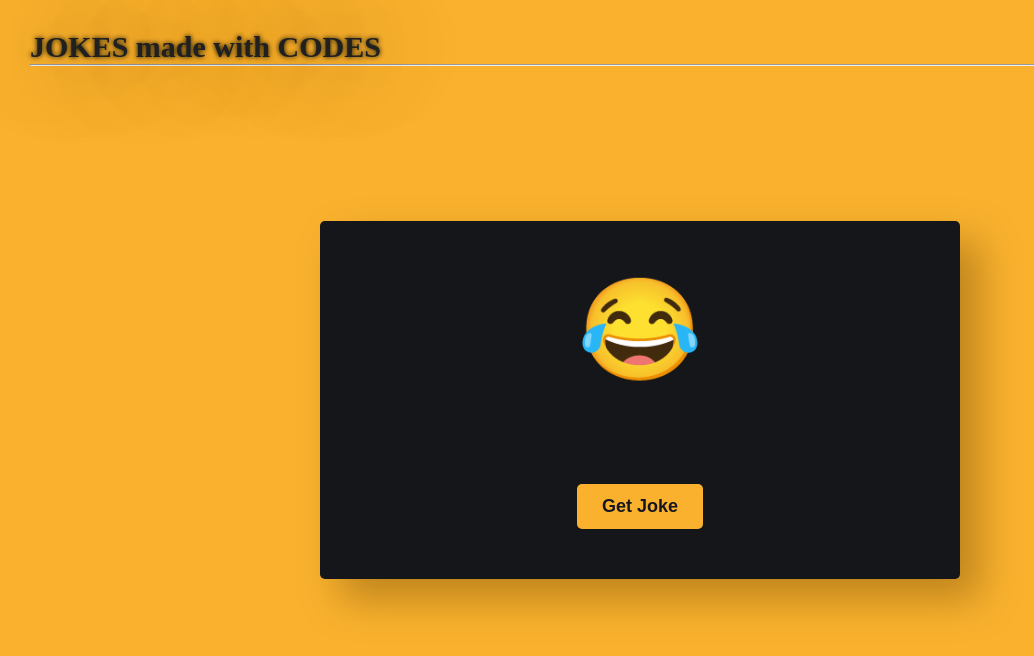
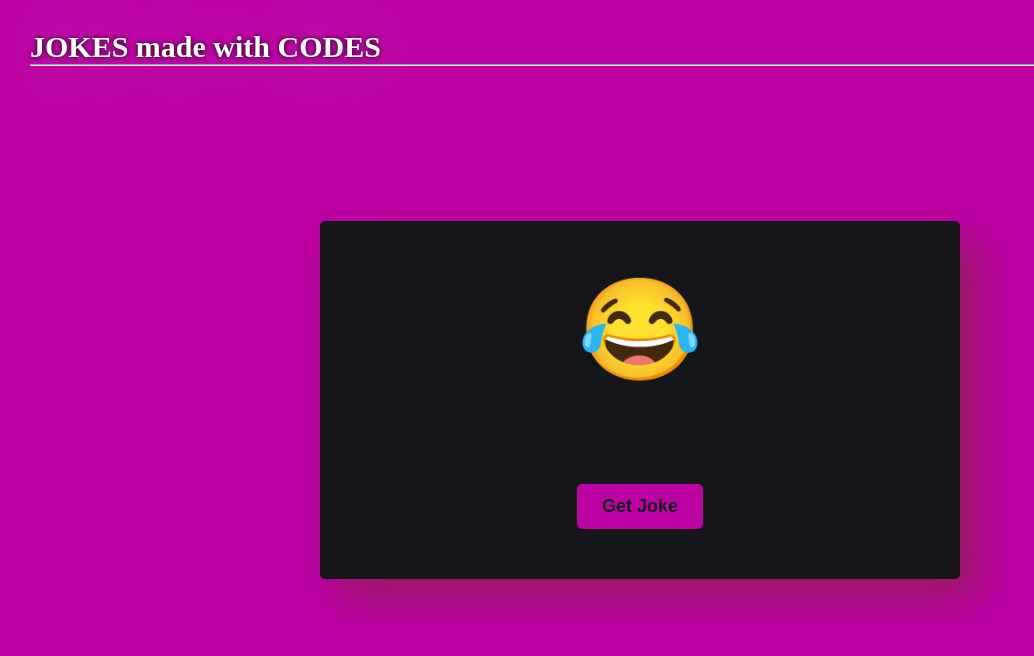
Before and after one commit to Uriakari/api_jokes, a plain HTML site: page index.html in a window 1280 px wide. Shown: the whole page, without its empty margins (0-1034 px from the left). Drawn offline with Linux system fonts and the light colour scheme; no server answers.

Commit message:
changed back the color

```diff
--- a/assets/css/style.css
+++ b/assets/css/style.css
@@ -45,7 +45,7 @@ h1 {
     margin-top: 30px;
     margin-left: 30px;
     font-size: 30px;
-    color: rgb(32, 32, 32);
+    color: white;
     text-shadow: 0 0 100px , 0 0 5px #070707;
 
 }
@@ -54,12 +54,10 @@ h1 {
 hr {
     margin-left: 30px;
     margin-right: 30px;
-    text-decoration: none;
-    color: black;
 }
 
 body {
-    background-color: #fab22e;
+    background-color: #bd02a4;
 }
 
 .wrapper {
@@ -99,7 +97,7 @@ p {
 
 button {
     display: block;
-    background-color: #fab22e;
+    background-color: #bd02a4;
     border: none;
     padding: 5px;
     font-size: 18px;
```
